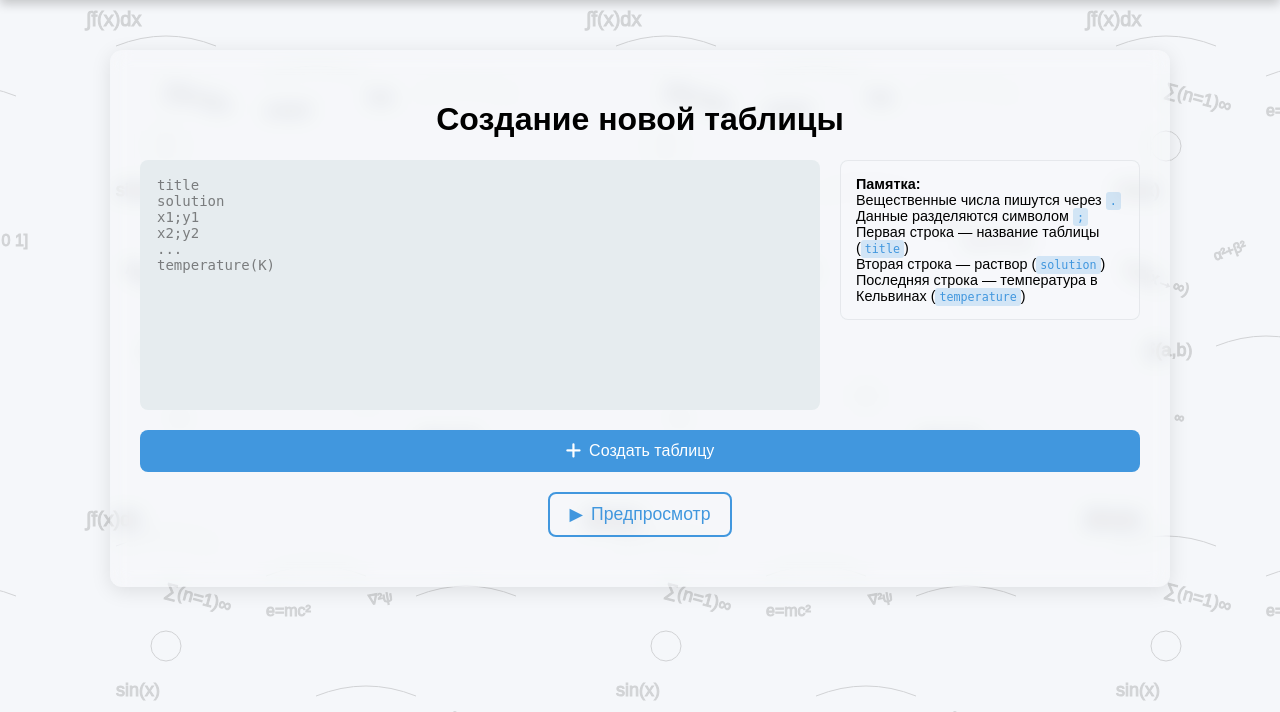
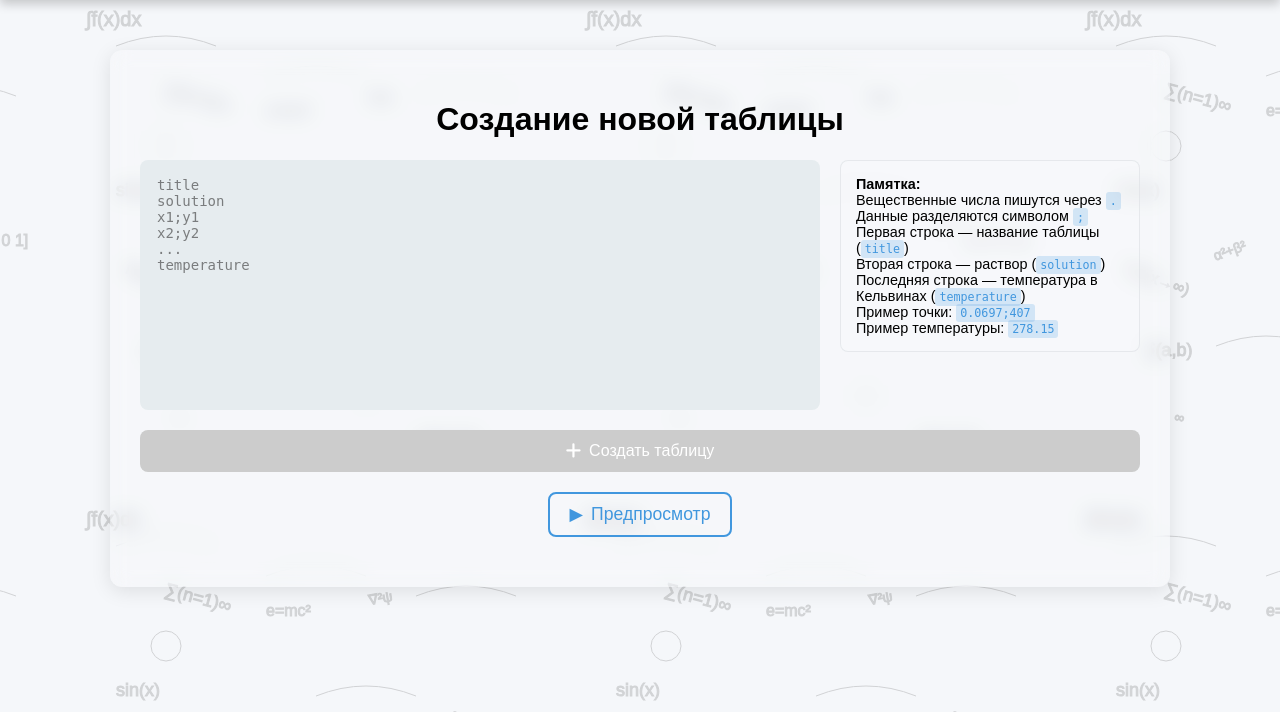
Before and after one commit to Kotagiri0/CurvativeParameter, a Django app: page /create-table/ in a window 1280 px wide. Shown: the part 70-782 px from the top of the page. Run offline with Django 5.2, Linux system fonts and the light colour scheme; the visitor is signed in with stand-in values (Sample User, id 1); parts of the project's set-up code (start-up, migrations or seed data) failed here and were passed over.

Commit message:
Add error handling for table creation input

```diff
--- a/main/templates/create_table.html
+++ b/main/templates/create_table.html
@@ -11,7 +11,7 @@ solution
 x1;y1
 x2;y2
 ...
-temperature(K)"></textarea>
+temperature"></textarea>
 
         <div class="note">
             <strong>Памятка:</strong><br />
@@ -19,10 +19,12 @@ temperature(K)"></textarea>
             Данные разделяются символом <code>;</code><br />
             Первая строка — название таблицы (<code>title</code>)<br />
             Вторая строка — раствор (<code>solution</code>)<br />
-            Последняя строка — температура в Кельвинах (<code>temperature</code>)
+            Последняя строка — температура в Кельвинах (<code>temperature</code>)<br />
+            Пример точки: <code>0.0697;407</code><br />
+            Пример температуры: <code>278.15</code>
         </div>
 
-        <button type="submit" class="but">
+        <button type="submit" class="but" id="submit-btn" disabled>
             <i class="fas fa-plus icon"></i> Создать таблицу
         </button>
     </form>
@@ -37,7 +39,7 @@ temperature(K)"></textarea>
 </div>
 
 <style>
-    /* Переменные унаследованы из base.html */
+    /* Стили остаются без изменений */
     .centered-content {
         max-width: 1000px;
         margin: 50px auto;
@@ -143,7 +145,14 @@ temperature(K)"></textarea>
         transition: background-color 0.3s ease, transform 0.3s ease, box-shadow 0.3s ease;
     }
 
-    .but:hover {
+    .but:disabled {
+        background-color: #ccc;
+        cursor: not-allowed;
+        transform: none;
+        box-shadow: none;
+    }
+
+    .but:hover:not(:disabled) {
         transform: translateY(-2px);
         box-shadow: 0 4px 15px rgba(0, 0, 0, 0.2);
     }
@@ -154,7 +163,7 @@ temperature(K)"></textarea>
         transition: transform 0.3s ease;
     }
 
-    .but:hover .icon {
+    .but:hover:not(:disabled) .icon {
         transform: scale(1.2);
     }
 
@@ -229,6 +238,11 @@ temperature(K)"></textarea>
         padding-left: 20px;
     }
 
+    .error {
+        color: #e74c3c;
+        font-weight: bold;
+    }
+
     @media (max-width: 768px) {
         .centered-content {
             margin: 20px;
@@ -255,26 +269,87 @@ temperature(K)"></textarea>
     const previewWrapper = document.getElementById('preview-wrapper');
     const toggleBtn = document.getElementById('toggle-preview');
     const arrow = document.getElementById('arrow');
+    const submitBtn = document.getElementById('submit-btn');
+
+    function validateData(lines) {
+        const errors = [];
+
+        // Проверка наличия данных
+        if (!lines[0] || lines.length < 3) {
+            errors.push("Недостаточно данных: требуется название, раствор, хотя бы одна точка и температура.");
+            return { isValid: false, errors };
+        }
+
+        const title = lines[0].trim();
+        const solution = lines[1].trim();
+        const temperature = lines[lines.length - 1].trim();
+        const points = lines.slice(2, -1).map(p => p.trim());
+
+        // Проверка названия
+        if (!title) {
+            errors.push("Название таблицы не указано.");
+        }
+
+        // Проверка раствора
+        if (!solution) {
+            errors.push("Раствор не указан.");
+        }
+
+        // Проверка точек
+        if (points.length === 0) {
+            errors.push("Не указана ни одна точка данных.");
+        } else {
+            points.forEach((point, index) => {
+                const parts = point.split(';');
+                if (parts.length !== 2) {
+                    errors.push(`Неверный формат точки в строке ${index + 3}: ожидается "x;y".`);
+                } else {
+                    const [x, y] = parts;
+                    if (!/^-?\d*\.?\d+$/.test(x) || !/^-?\d*\.?\d+$/.test(y)) {
+                        errors.push(`Неверный формат чисел в точке "${point}" (строка ${index + 3}): используйте вещественные числа через точку.`);
+                    }
+                }
+            });
+        }
+
+        // Проверка температуры
+        if (!/^\d+(\.\d+)?$/.test(temperature)) {
+            errors.push("Неверный формат температуры в последней строке: ожидается число (например, 300 или 278.15).");
+        }
+
+        return {
+            isValid: errors.length === 0,
+            errors,
+            data: { title, solution, points, temperature }
+        };
+    }
 
     function updatePreview() {
-        const lines = textarea.value.trim().split('\n');
-        if (!lines[0]) {
+        const lines = textarea.value.trim().split('\n').filter(line => line.trim());
+        const validation = validateData(lines);
+
+        if (!textarea.value.trim()) {
             previewDiv.innerHTML = "<em>Введите данные для предпросмотра</em>";
-            return;
-        }
-        if (lines.length < 3) {
-            previewDiv.innerHTML = "<em>Недостаточно данных для предпросмотра</em>";
+            submitBtn.disabled = true;
             return;
         }
 
-        const title = lines[0];
-        const solution = lines[1];
-        const temperature = lines[lines.length - 1];
-        const points = lines.slice(2, -1);
+        if (!validation.isValid) {
+            let html = '<div class="error">Ошибки в данных:<ul>';
+            validation.errors.forEach(error => {
+                html += `<li>${error}</li>`;
+            });
+            html += '</ul></div>';
+            previewDiv.innerHTML = html;
+            submitBtn.disabled = true;
+            return;
+        }
 
+        // Если данные валидны, отображаем предпросмотр
+        const { title, solution, points, temperature } = validation.data;
         let html = `<h3>${title}</h3>`;
         html += `<p><strong>Раствор:</strong> ${solution}</p>`;
-        html += `<p><strong>Температура:</strong> ${temperature}</p>`;
+        html += `<p><strong>Температура:</strong> ${temperature} K</p>`;
         html += `<h4>Точки:</h4><ul>`;
         points.forEach(p => {
             html += `<li>${p}</li>`;
@@ -282,6 +357,7 @@ temperature(K)"></textarea>
         html += `</ul>`;
 
         previewDiv.innerHTML = html;
+        submitBtn.disabled = false;
     }
 
     toggleBtn.addEventListener('click', () => {
@@ -293,9 +369,7 @@ temperature(K)"></textarea>
     });
 
     textarea.addEventListener('input', () => {
-        if (previewWrapper.classList.contains('visible')) {
-            updatePreview();
-        }
+        updatePreview();
     });
 
     window.addEventListener('DOMContentLoaded', updatePreview);
```
